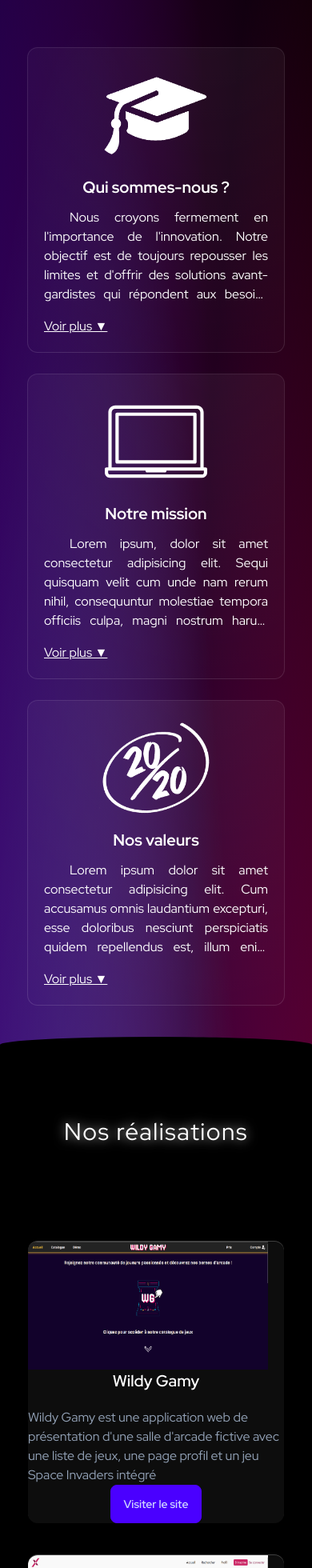
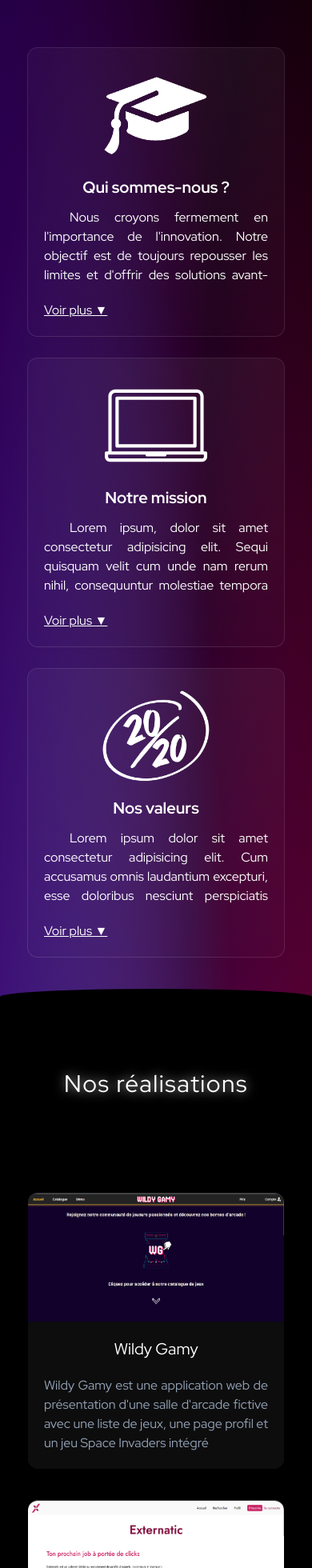
Before and after one commit to Sylvainlfe/Les-dev-junior, a React (Vite) app: page / in a window 390 px wide. Shown: the part 784-2744 px from the top of the page at 80% size. Built offline with nearby package versions, Linux system fonts and the light colour scheme.

Commit message:
Project card

```diff
--- a/src/components/InfoSection.jsx
+++ b/src/components/InfoSection.jsx
@@ -17,10 +17,16 @@ export default function InfoSection() {
 
         <p
           className={`${
-            isExpanded1 ? "max-h-full" : "line-clamp-5 lg:line-clamp-none overflow-hidden"
-          } lg:max-h-full lg:overflow-visible`}
+            isExpanded1
+              ? "max-h-[500px]"
+              : "max-h-[100px] lg:max-h-full overflow-hidden"
+          } transition-all duration-300 lg:max-h-full lg:overflow-visible`}
         >
-          Nous croyons fermement en l'importance de l'innovation. Notre objectif est de toujours repousser les limites et d'offrir des solutions avant-gardistes qui répondent aux besoins changeants de notre marché. En intégrant les dernières technologies et en encourageant la créativité, nous nous assurons de rester à la pointe de notre secteur.
+          Nous croyons fermement en l'importance de l'innovation. Notre objectif
+          est de toujours repousser les limites et d'offrir des solutions
+          avant-gardistes qui répondent aux besoins changeants de notre marché.
+          En intégrant les dernières technologies et en encourageant la
+          créativité, nous nous assurons de rester à la pointe de notre secteur.
         </p>
         <button onClick={() => setIsExpanded1(!isExpanded1)}>
           {isExpanded1 ? "Voir moins ▲" : "Voir plus ▼"}
@@ -31,8 +37,10 @@ export default function InfoSection() {
         <h2>Notre mission</h2>
         <p
           className={`${
-            isExpanded2 ? "max-h-full" : "line-clamp-5 lg:line-clamp-none overflow-hidden"
-          } lg:max-h-full lg:overflow-visible`}
+            isExpanded2
+            ? "max-h-[500px]"
+            : "max-h-[100px] lg:max-h-full overflow-hidden"
+        } transition-all duration-300 lg:max-h-full lg:overflow-visible`}
         >
           Lorem ipsum, dolor sit amet consectetur adipisicing elit. Sequi
           quisquam velit cum unde nam rerum nihil, consequuntur molestiae
@@ -49,8 +57,10 @@ export default function InfoSection() {
 
         <p
           className={`${
-            isExpanded3 ? "max-h-full" : "line-clamp-5 lg:line-clamp-none overflow-hidden"
-          } lg:max-h-full lg:overflow-visible`}
+            isExpanded3
+            ? "max-h-[500px]"
+            : "max-h-[100px] lg:max-h-full overflow-hidden"
+        } transition-all duration-300 lg:max-h-full lg:overflow-visible`}
         >
           Lorem ipsum dolor sit amet consectetur adipisicing elit. Cum accusamus
           omnis laudantium excepturi, esse doloribus nesciunt perspiciatis
--- a/src/components/ProjectCard.jsx
+++ b/src/components/ProjectCard.jsx
@@ -4,13 +4,13 @@ function ProjectCard({ project }) {
   const { image, titre, description, lien } = project;
   return (
     <>
-      <article className="flex flex-col hover:bg-[#ffffff20] bg-[#ffffff0d] shadow-[0_-1px_0_rgba(255,255,255,0.25)] lg:grid w-80 lg:w-2/3 m-auto items-center overflow-hidden rounded-xl justify-center ">
-          <img className="h-40 pr-5" src={image} alt="Project visualisation" />
-            <h2 className="card-title text-white pb-5">{titre}</h2>
-            <p className="text-slate-400">{description}</p>
-              <button className="btn btn-primary">
-                <Link to={lien}>Visiter le site</Link>
-              </button>
+      <article className="flex flex-col hover:bg-[#ffffff20] bg-[#ffffff0d] shadow-[0_-1px_0_rgba(255,255,255,0.25)] hover:shadow-[0_-1px_#ffffff40,_0_0_150px_#ffffff1a] transition-all duration-300 w-80 m-auto items-center overflow-hidden rounded-xl justify-center lg:w-2/3">
+                <Link className="lg:grid lg:grid-rows-2 lg:grid-cols-[1fr_2fr]" to={lien}>
+          <img className="h-40 lg:col-start-1 lg:h-full lg:row-start-1 lg:row-end-3" src={image} alt="Project visualisation" />
+            <h2 className="text-xl text-white text-center py-5 lg:col-start-2">{titre}</h2>
+            <p className="text-slate-400 px-5 pb-5 text-justify lg:col-start-2">{description}</p>
+
+                </Link>
       </article>
     </>
   );
```
